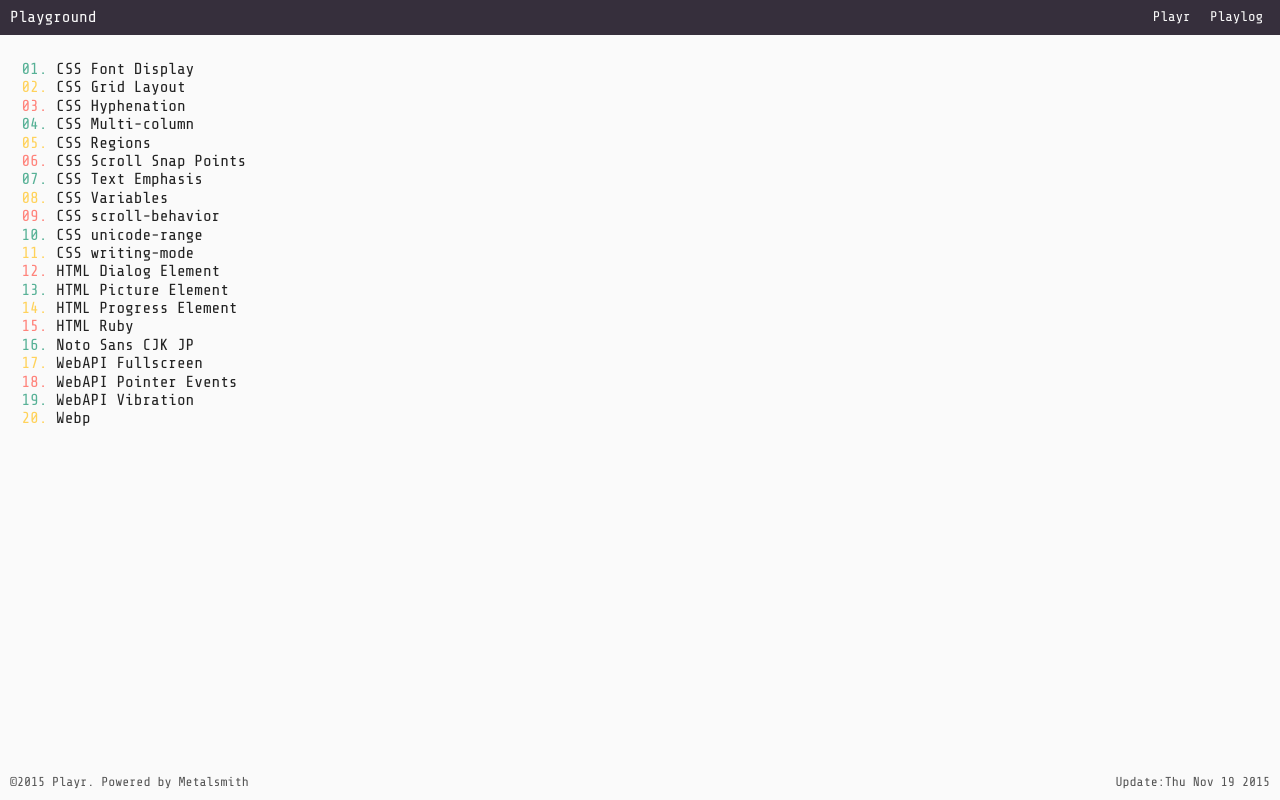
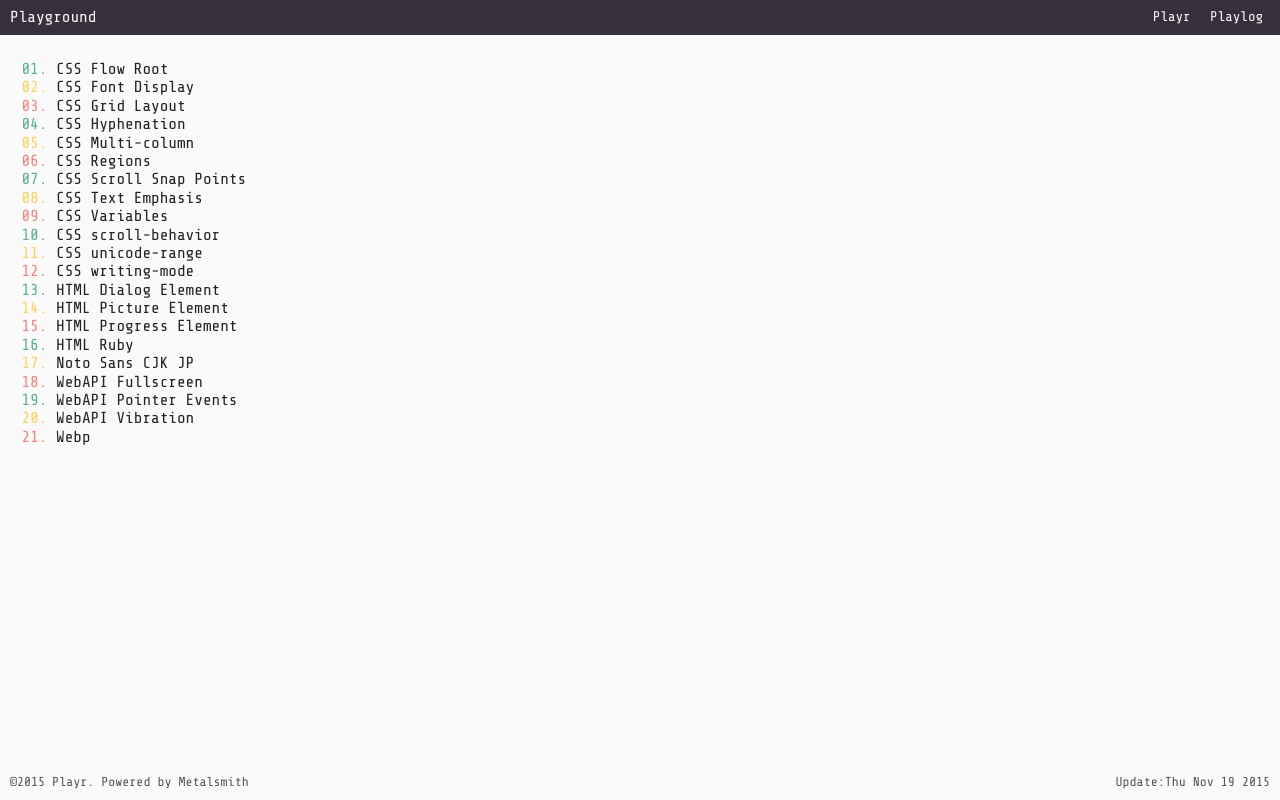
Before and after one commit to playrjp/playground, a website: page build/index.html in a window 1280 px wide. Drawn offline with nearby package versions, Linux system fonts and the light colour scheme.

Commit message:
Add css flow-root

```diff
--- a/build/index.html
+++ b/build/index.html
@@ -23,6 +23,7 @@
 	</header>
 	<main id="main" role="main">
 		<ul id="index">
+			<li> <a href="css-flow-root">CSS Flow Root</a> </li>
 			<li> <a href="css-font-display">CSS Font Display</a> </li>
 			<li> <a href="css-grid-layout">CSS Grid Layout</a> </li>
 			<li> <a href="css-hyphenation">CSS Hyphenation</a> </li>
```
Also changed, not shown: build/css-grid-layout/index.html (+1 -1 lines), build/css-hyphenation/index.html (+4 -10 lines), build/webp/index.html (+1 -1 lines), src/.updated.json.
